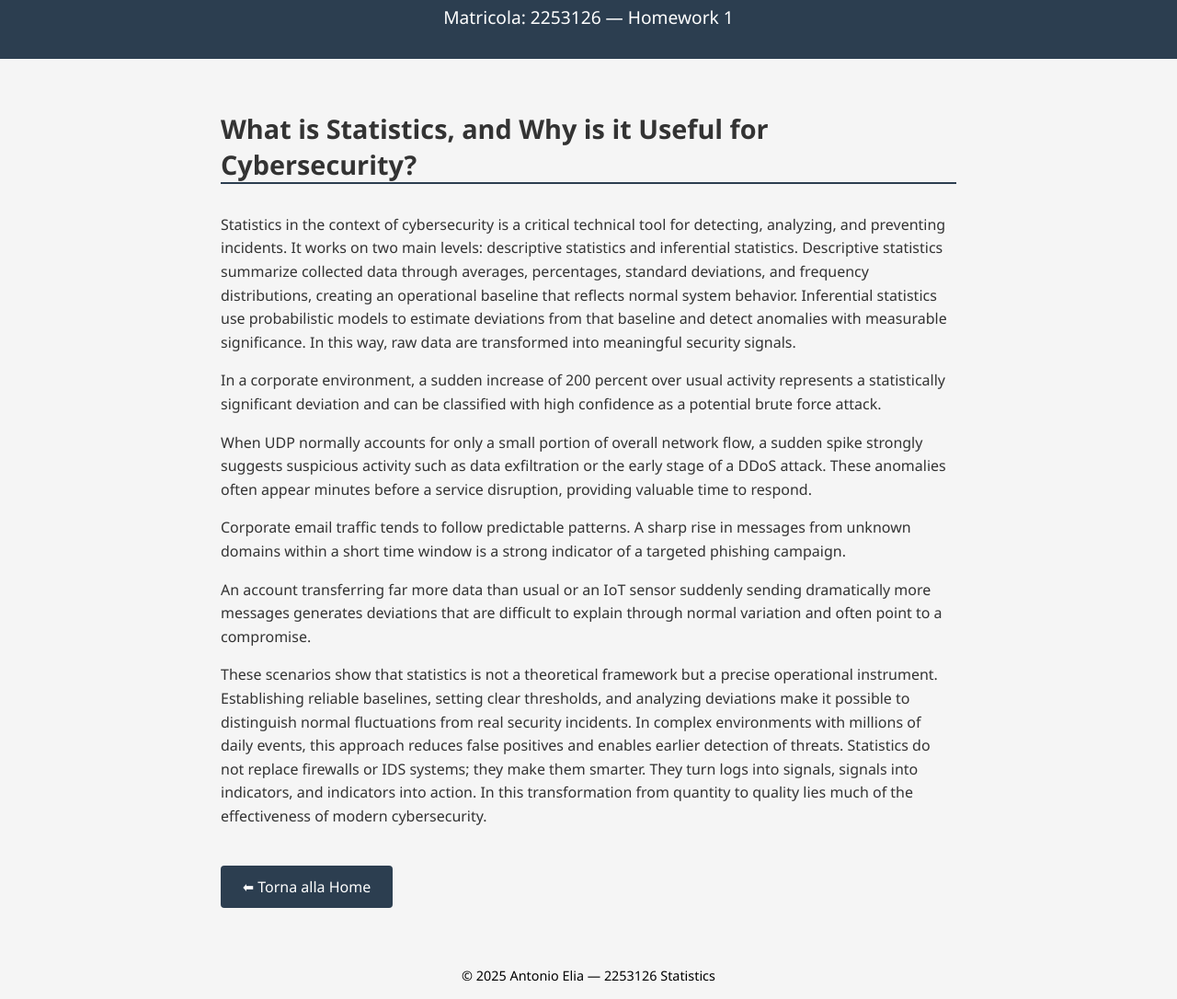
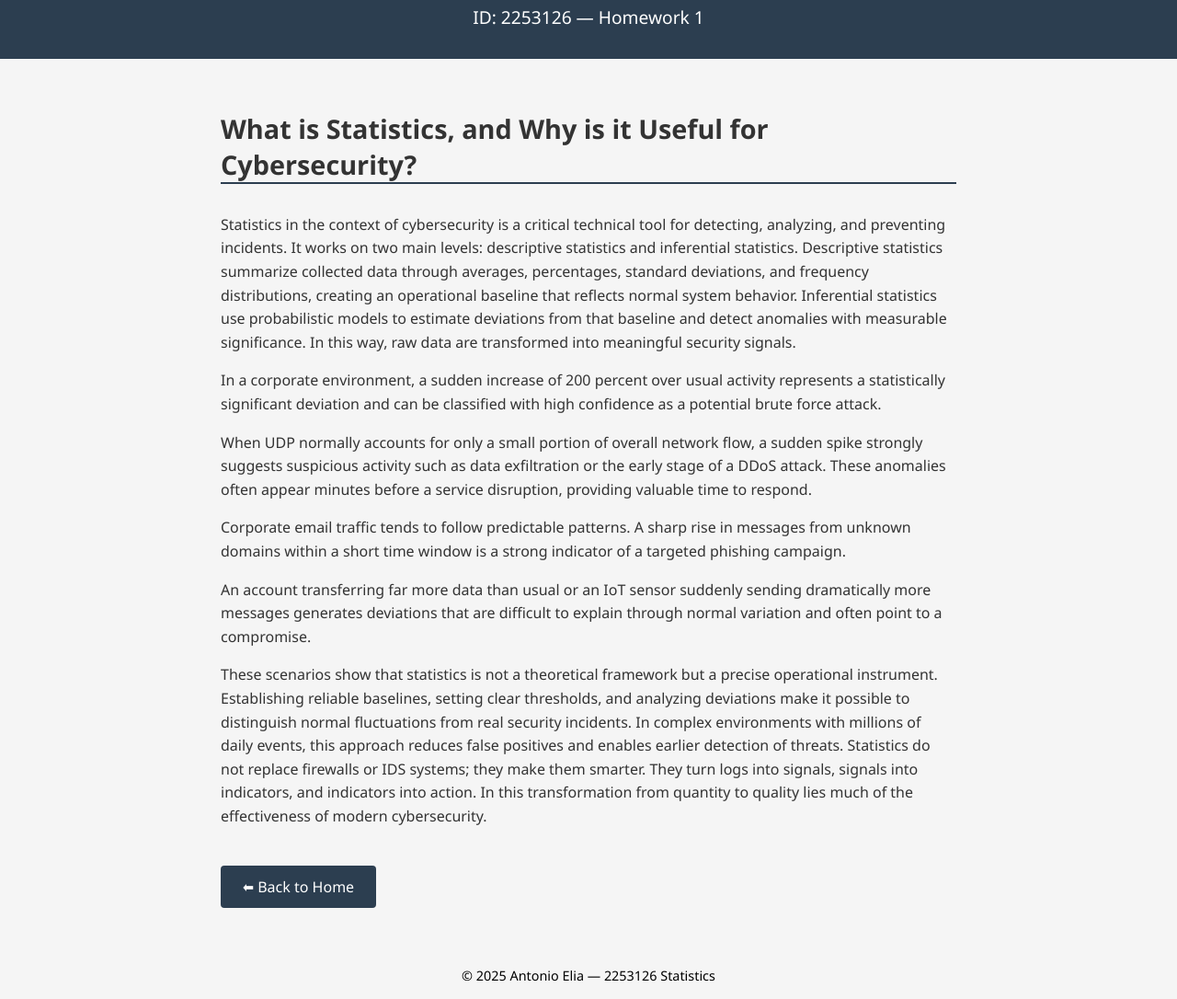
Before and after one commit to antonioeliaaa/statistics, a plain HTML site: page homework/homework1.html in a window 1280 px wide. Shown: the part 90-1176 px from the top of the page at 92% size. Drawn offline with Linux system fonts and the light colour scheme.

Commit message:
Update homework1.html

```diff
--- a/homework/homework1.html
+++ b/homework/homework1.html
@@ -3,13 +3,13 @@
   <head>
     <meta charset="UTF-8" />
     <meta name="viewport" content="width=device-width, initial-scale=1.0" />
-    <title>Homework 1 - Blog di Antonio Elia</title>
+    <title>Homework 1 - Statistics Antonio Elia</title>
     <link rel="stylesheet" href="../style.css">
   </head>
   <body>
     <header>
       <h1>Statistics Antonio Elia</h1>
-      <p>Matricola: 2253126 — Homework 1</p>
+      <p>ID: 2253126 — Homework 1</p>
     </header>
 
     <main>
@@ -38,7 +38,7 @@
         These scenarios show that statistics is not a theoretical framework but a precise operational instrument. Establishing reliable baselines, setting clear thresholds, and analyzing deviations make it possible to distinguish normal fluctuations from real security incidents. In complex environments with millions of daily events, this approach reduces false positives and enables earlier detection of threats. Statistics do not replace firewalls or IDS systems; they make them smarter. They turn logs into signals, signals into indicators, and indicators into action. In this transformation from quantity to quality lies much of the effectiveness of modern cybersecurity.
       </p>
 
-      <a class="button" href="../index.html">⬅ Torna alla Home</a>
+      <a class="button" href="../index.html">⬅ Back to Home</a>
     </main>
 
     <footer>
```
